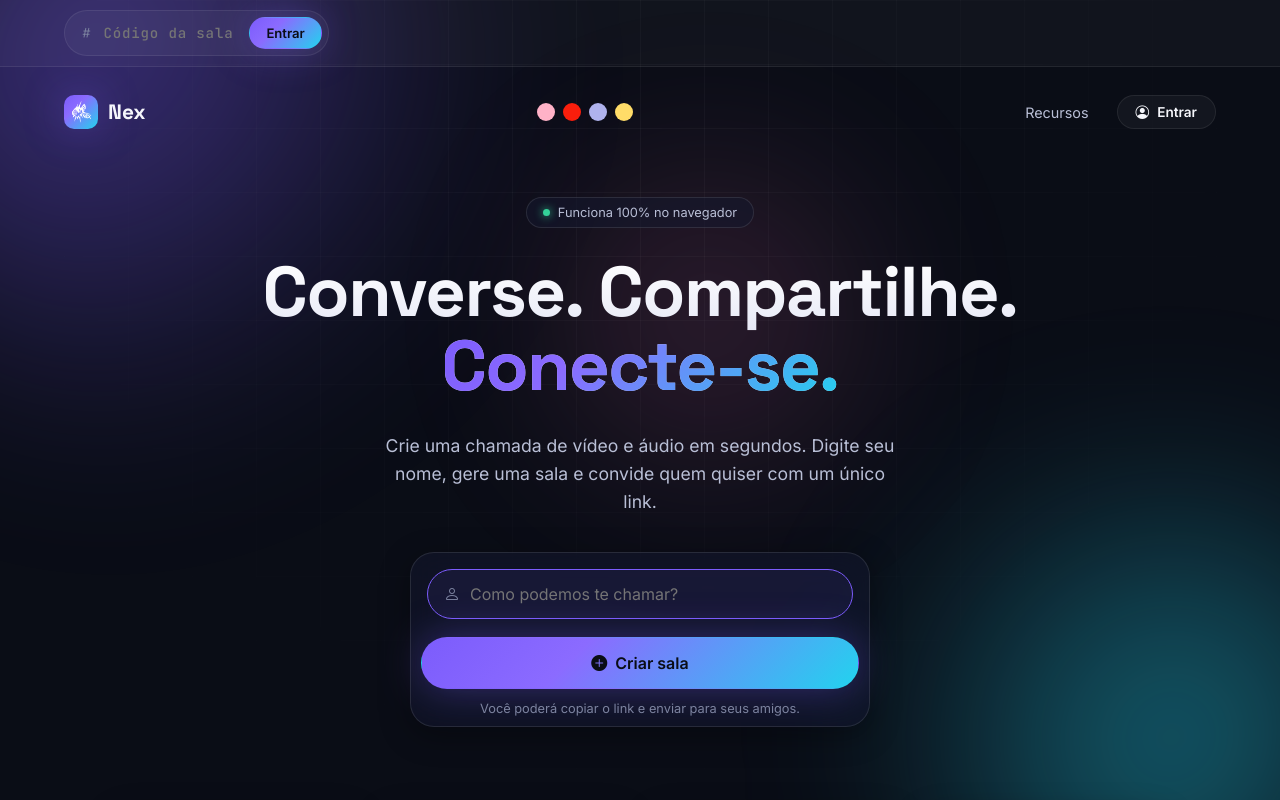
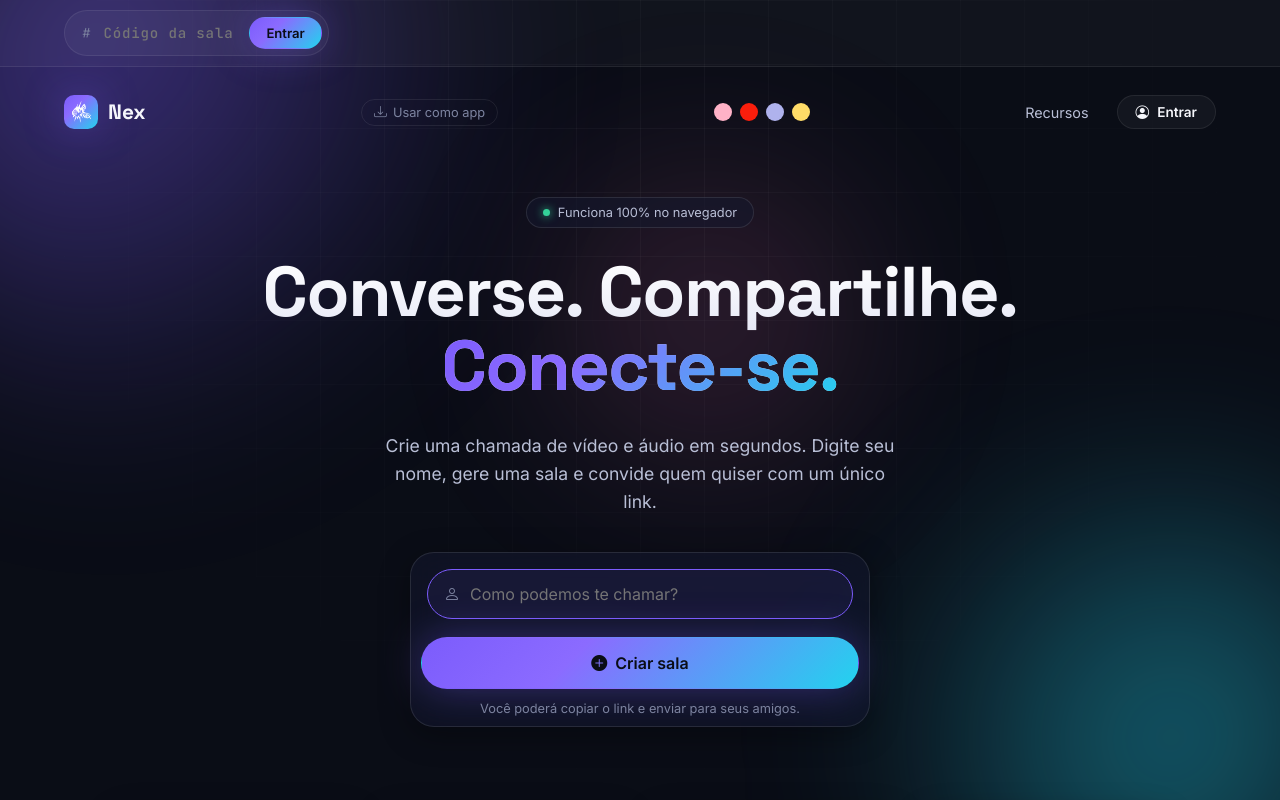
Before and after one commit to miguelsene/nex, a React (Vite) app in the folder client/: page / in a window 1280 px wide. Shown: the top 800 px of the page. Built offline with nearby package versions, Linux system fonts and the light colour scheme; no server answers.

Commit message:
melhorias 67

```diff
--- a/client/index.html
+++ b/client/index.html
@@ -12,7 +12,7 @@
     <style>
       .initial-loader { min-height:100vh; display:flex; flex-direction:column; align-items:center; justify-content:center; gap:16px; margin:0; background:#0a0d16; color:#cfd3ee; font:500 15px Inter,system-ui,sans-serif; text-align:center; }
       .initial-loader strong { color:#fff; font:700 29px "Space Grotesk",system-ui,sans-serif; }
-      .initial-loader__logo { width:94px; height:94px; object-fit:cover; border-radius:24px; box-shadow:0 0 42px rgba(124,92,252,.5); }
+      .initial-loader__logo { width:94px; height:94px; object-fit:contain; }
       .initial-loader__spinner { width:28px; height:28px; border:3px solid rgba(255,255,255,.15); border-top-color:#22d3ee; border-radius:50%; animation:nex-spin .8s linear infinite; }
       .initial-loader p { margin:0; } @keyframes nex-spin { to { transform:rotate(360deg); } }
     </style>
--- a/client/src/components/InstallAppButton.jsx
+++ b/client/src/components/InstallAppButton.jsx
@@ -3,6 +3,7 @@ import { useEffect, useState } from "react";
 export default function InstallAppButton() {
   const [installEvent, setInstallEvent] = useState(() => window.nexInstallPrompt || null);
   const [installed, setInstalled] = useState(() => window.matchMedia("(display-mode: standalone)").matches);
+  const [showHelp, setShowHelp] = useState(false);
 
   useEffect(() => {
     const onBeforeInstall = (event) => { event.preventDefault(); window.nexInstallPrompt = event; setInstallEvent(event); };
@@ -13,7 +14,10 @@ export default function InstallAppButton() {
   }, []);
 
   async function install() {
-    if (!installEvent) return;
+    if (!installEvent) {
+      setShowHelp(true);
+      return;
+    }
     installEvent.prompt();
     await installEvent.userChoice;
     window.nexInstallPrompt = null;
@@ -21,6 +25,18 @@ export default function InstallAppButton() {
   }
 
   if (installed) return <span className="app-installed"><i className="bi bi-check2-circle" /> App instalado</span>;
-  if (!installEvent) return null;
-  return <button type="button" className="btn-ghost-sm install-app-button" onClick={install}><i className="bi bi-download" /> Usar como app</button>;
+  return (
+    <div className="install-app-wrap">
+      <button type="button" className="btn-ghost-sm install-app-button" onClick={install}>
+        <i className="bi bi-download" /> Usar como app
+      </button>
+      {showHelp && (
+        <div className="install-app-help" role="status">
+          {navigator.userAgent.includes("iPhone") || navigator.userAgent.includes("iPad")
+            ? "No Safari, toque em Compartilhar e escolha “Adicionar à Tela de Início”."
+            : "Abra o menu do navegador e escolha “Instalar Nex” ou “Adicionar à tela inicial”."}
+        </div>
+      )}
+    </div>
+  );
 }
--- a/client/src/pages/Servers.jsx
+++ b/client/src/pages/Servers.jsx
@@ -56,7 +56,7 @@ function Avatar({ src, name, size = 32 }) {
 }
 
 export default function Servers() {
-  const { user } = useAuth();
+  const { user, logout } = useAuth();
   const navigate = useNavigate();
   const [servers, setServers] = useState([]);
   const [activeServer, setActiveServer] = useState(null);
@@ -172,7 +172,13 @@ export default function Servers() {
       setModal(null); setNewName(""); setNewIcon(null);
       reload(s).catch(() => {});
     } catch (error) {
-      setCreateError(error.message || "Não foi possível criar o servidor. Tente novamente.");
+      const message = error.message || "Não foi possível criar o servidor. Tente novamente.";
+      if (message.toLowerCase().includes("autentic")) {
+        logout();
+        navigate("/auth", { replace: true });
+        return;
+      }
+      setCreateError(message);
     } finally { setLoading(false); }
   }
 
--- a/client/src/services/auth.js
+++ b/client/src/services/auth.js
@@ -4,6 +4,8 @@ const SESSION_KEY = "nexa_session";
 const TOKEN_KEY = "nexa_token";
 
 export function getSession() {
+  // Um perfil salvo sem JWT não pode acessar rotas protegidas.
+  if (!getToken()) return null;
   try { return JSON.parse(localStorage.getItem(SESSION_KEY) || "null"); } catch { return null; }
 }
 
--- a/client/src/styles/components.css
+++ b/client/src/styles/components.css
@@ -28,18 +28,19 @@
   padding: 24px;
 }
 .app-loader__glow { position: absolute; width: min(72vw, 620px); aspect-ratio: 1; border-radius: 50%; background: radial-gradient(circle, rgba(124, 92, 252, .28), rgba(34, 211, 238, .08) 42%, transparent 70%); filter: blur(12px); animation: loader-glow 3s ease-in-out infinite alternate; }
-.app-loader__logo, .initial-loader__logo { position: relative; z-index: 1; width: 94px; height: 94px; border-radius: 24px; object-fit: cover; box-shadow: 0 0 42px rgba(124, 92, 252, .5); animation: loader-logo 1.8s ease-in-out infinite; }
+.app-loader__logo, .initial-loader__logo { position: relative; z-index: 1; width: 94px; height: 94px; object-fit: contain; }
 .app-loader h1, .initial-loader strong { position: relative; z-index: 1; color: #fff; font-size: 1.8rem; }
 .app-loader p, .initial-loader p { position: relative; z-index: 1; max-width: 34ch; min-height: 1.6em; font-size: .95rem; }
 .app-loader__bar { position: relative; z-index: 1; width: min(230px, 65vw); height: 4px; overflow: hidden; border-radius: 999px; background: rgba(255,255,255,.12); }
 .app-loader__bar span { display: block; width: 45%; height: 100%; border-radius: inherit; background: var(--gradient-aurora); animation: loader-progress 1.2s ease-in-out infinite; }
 .initial-loader__spinner { width: 28px; height: 28px; border: 3px solid rgba(255,255,255,.15); border-top-color: #22d3ee; border-radius: 50%; animation: spin .8s linear infinite; }
-.rpg-loader > img { border-radius: 20px; object-fit: cover; box-shadow: 0 0 38px rgba(124, 92, 252, .45); animation: loader-logo 1.8s ease-in-out infinite; }
+.rpg-loader > img { object-fit: contain; }
 .rpg-loader .spinner + p::after { content: "\A Os dados já estão rolando na mesa."; white-space: pre; display: block; margin-top: 5px; font-size: .8rem; color: var(--text-muted); }
-@keyframes loader-logo { 50% { transform: translateY(-5px) scale(1.025); } }
 @keyframes loader-glow { to { transform: scale(1.13); opacity: .7; } }
 @keyframes loader-progress { from { transform: translateX(-115%); } to { transform: translateX(330%); } }
 .install-app-button { display: inline-flex; align-items: center; gap: 6px; }
+.install-app-wrap { position: relative; }
+.install-app-help { position: absolute; z-index: 10; top: calc(100% + 8px); right: 0; width: min(270px, 72vw); padding: 10px 12px; border: 1px solid var(--border-strong); border-radius: 10px; background: #171b2a; box-shadow: var(--shadow-soft); color: var(--text-secondary); font-size: .78rem; line-height: 1.45; }
 .app-installed { display: inline-flex; align-items: center; gap: 6px; color: var(--accent-cyan); font-size: .78rem; }
 
 .spinner {
```
